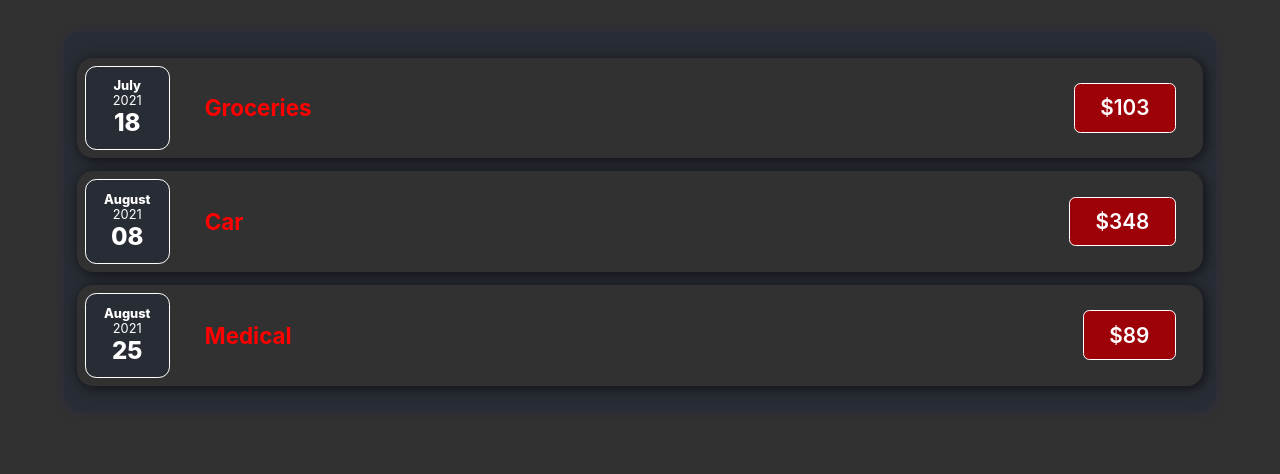
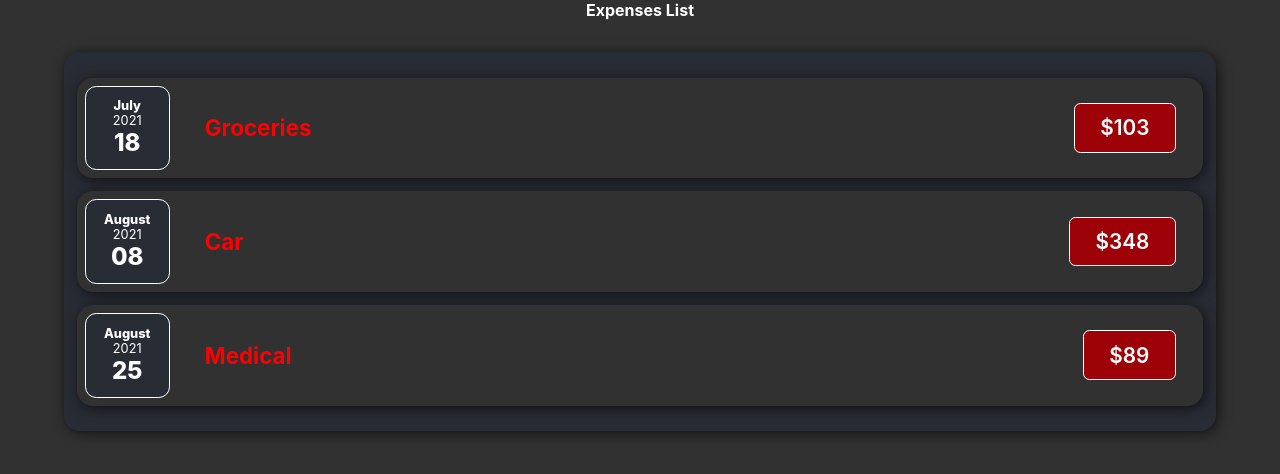
Before and after one commit to DMariuss/expenses-app, a React (Create React App) app: page / in a window 1280 px wide. Shown: the top 474 px of the page. Built offline with nearby package versions, Linux system fonts and the light colour scheme.

Commit message:
Added a new componet Card
Created a new component with a sole purpose  of wrapping other elements adding special styling (box-radius & box shadow) ..instead of a normal div

```diff
--- /dev/null
+++ b/src/components/Card.css
@@ -0,0 +1,4 @@
+.card {
+  border-radius: 1rem;
+  box-shadow: 2px 2px 13px 0px rgba(0, 0, 0, 0.64);
+}
--- /dev/null
+++ b/src/components/Card.js
@@ -0,0 +1,13 @@
+// Creez o componenta Card ce joaca un rol in compozitia elementelor -> de ex. pot reduce duplicarile codului(stilizarile)
+
+// Card este o componenta customizabila ce va infasura codul -> in loc de <div className='ceva'>..cod..<div> voi avea <Card className='ceva'>..cod..</Card>
+
+import "./Card.css";
+
+const Card = (props) => {
+  const classes = "card " + props.className;
+
+  return <div className={classes}>{props.children}</div>;
+};
+
+export default Card;
--- a/src/components/ExpenseItem.js
+++ b/src/components/ExpenseItem.js
@@ -2,18 +2,20 @@
 
 // In aceasta componenta voi afisa cheltuielile
 import ExpenseDate from "./ExpenseDate";
+import Card from "./Card";
+
 import classes from "./ExpenseItem.module.scss";
 
 function expenseItem(props) {
   return (
-    <div className={classes.expense_item}>
+    <Card className={classes.expense_item}>
       {/* <p>{props.date}</p> */}
       <ExpenseDate date={props.date} />
       <div className={classes.expense_item__description}>
         <h2>{props.name}</h2>
         <div className={classes.expense_item__price}>${props.cost}</div>
       </div>
-    </div>
+    </Card>
   );
 }
 
--- a/src/components/ExpenseItem.module.scss
+++ b/src/components/ExpenseItem.module.scss
@@ -7,8 +7,6 @@ $font_color_description: white;
   display: flex;
   justify-content: space-between;
   align-items: center;
-  border-radius: 1rem;
-  box-shadow: 2px 2px 13px 0px rgba(0, 0, 0, 0.64);
   padding: 0.5rem;
   margin: 0.8rem 0;
   background-color: rgb(49, 49, 49);
--- a/src/components/Expenses.js
+++ b/src/components/Expenses.js
@@ -1,11 +1,12 @@
 //I will create a component that will hold all the ExpenseItem components
 
 import ExpenseItem from "./ExpenseItem";
+import Card from "./Card";
 import classes from "./Expenses.module.scss";
 
 function expenses(props) {
   return (
-    <div className={classes.expenses}>
+    <Card className={classes.expenses}>
       {props.items.map((item) => (
         <ExpenseItem
           key={item.id}
@@ -14,7 +15,7 @@ function expenses(props) {
           date={item.date}
         />
       ))}
-    </div>
+    </Card>
   );
 }
 
--- a/src/components/Expenses.module.scss
+++ b/src/components/Expenses.module.scss
@@ -3,6 +3,4 @@
   width: Max(319px, 90%);
   padding: 0.8rem;
   margin: 2rem auto;
-  box-shadow: 0 0px 10px rgba(42, 35, 104, 0.384);
-  border-radius: 1rem;
 }
--- a/src/containers/App.js
+++ b/src/containers/App.js
@@ -1,3 +1,4 @@
+import React from "react";
 import { useState } from "react";
 import Expenses from "../components/Expenses";
 
@@ -27,9 +28,18 @@ function App() {
 
   return (
     <div className="App">
+      <h2>Expenses List </h2>
       <Expenses items={expenseList} />
     </div>
   );
+
+  //in fundal React foloseste aceste metode pt a crea elementele -> varianta pe care React o foloseste 'behind the stage'
+  // return React.createElement(
+  //   "div",
+  //   { className: "App" },
+  //   React.createElement("h2", {}, "Expenses List"),
+  //   React.createElement(Expenses, { items: expenseList })
+  // );
 }
 
 export default App;
```
